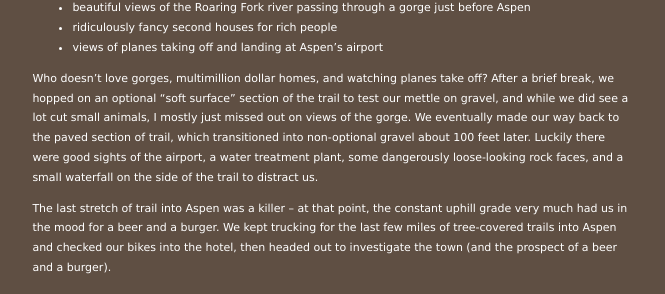
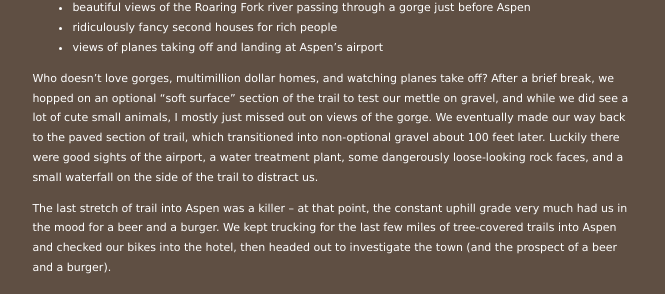
Before and after one commit to nathan-contino/nathan-contino.github.io, a Jekyll site: the page built from _posts/2021-05-16-glenwood-springs-to-aspen-bike-tour.markdown, in a window 1280 px wide and 900 px high, scrolled down 10743 px. Shown: the part 188-482 px from the top of the window, without its empty margins (264-929 px from the left). Built offline with Jekyll 4.4.1, drawn with Linux system fonts in a browser that asks for light colours.

Commit message:
typo
Former-commit-id: d9223a8e9a0c21900be632a9693309d60c9c5a5c [formerly d9223a8e9a0c21900be632a9693309d60c9c5a5c [formerly 67b885ea96d0c2a1e951d0548cb1b5f349ce68a0 [formerly 0dcbc75c453e8d507d83fbb0495a0556625ab137] [formerly 0e1c0555e38ce3eebf52959d411bab1d28350ce7 [formerly 5ade89e1c7b1c0f216fb22895244584d67f87095]]]]
Former-commit-id: 8d9ba6287d137009181c79ce3c2a6bdcd581d9eb
Former-commit-id: d7529db1a32e789018d4f8bc91dd883aa8ca9bcc
Former-commit-id: 87c5140522825ef01f10094b46410cae11719bf7 [formerly c6b27620b7bd5418140ac4eafc174869418075c5]
Former-commit-id: 691a840cc42f703574f4f5568b4936870f1730cb

```diff
--- a/_posts/2021-05-16-glenwood-springs-to-aspen-bike-tour.markdown
+++ b/_posts/2021-05-16-glenwood-springs-to-aspen-bike-tour.markdown
@@ -224,7 +224,7 @@ Who doesn't love gorges, multimillion dollar homes, and
 watching planes take off? After a brief break, we
 hopped on an optional "soft surface" section of the trail
 to test our mettle on gravel, and while we did see a lot
-cut small animals, I mostly just missed out on views of
+of cute small animals, I mostly just missed out on views of
 the gorge. We eventually made our way back to the paved
 section of trail, which transitioned into non-optional
 gravel about 100 feet later. Luckily there were good
```
